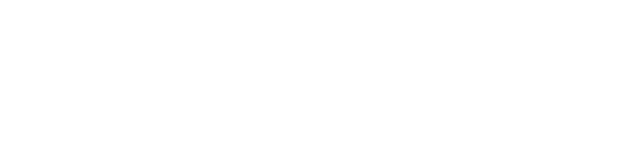
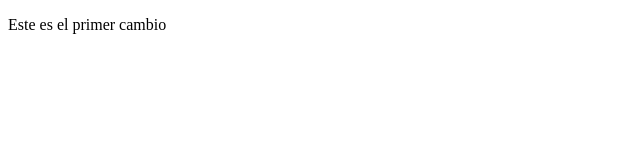
Before and after one commit to marcormun/repositorio-prueba, a plain HTML site: page index.html in a window 1280 px wide. Shown: the whole page, without its empty margins (0-640 px from the left). Drawn offline with Linux system fonts and the light colour scheme.

Commit message:
He escrito en el body

```diff
--- a/index.html
+++ b/index.html
@@ -8,6 +8,6 @@
     <link rel="stylesheet" href="css/styles.css">
 </head>
 <body>
-
+    <p>Este es el primer cambio</p>
 </body>
 </html>
```
